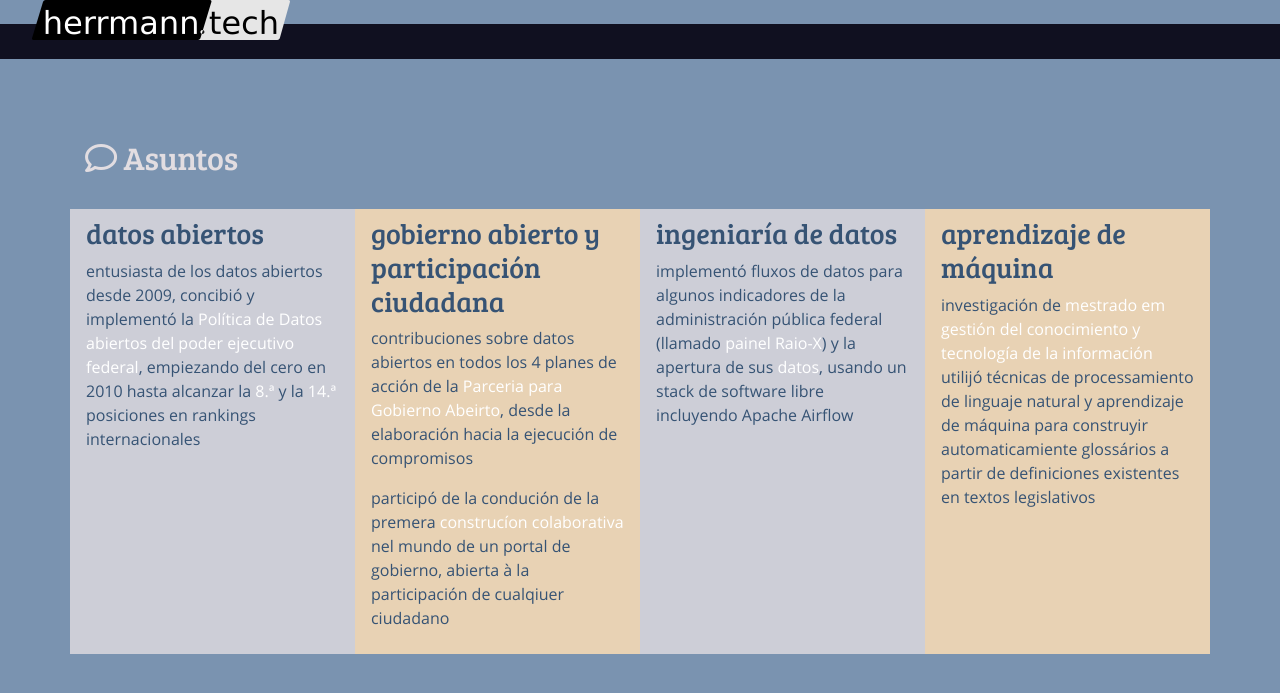
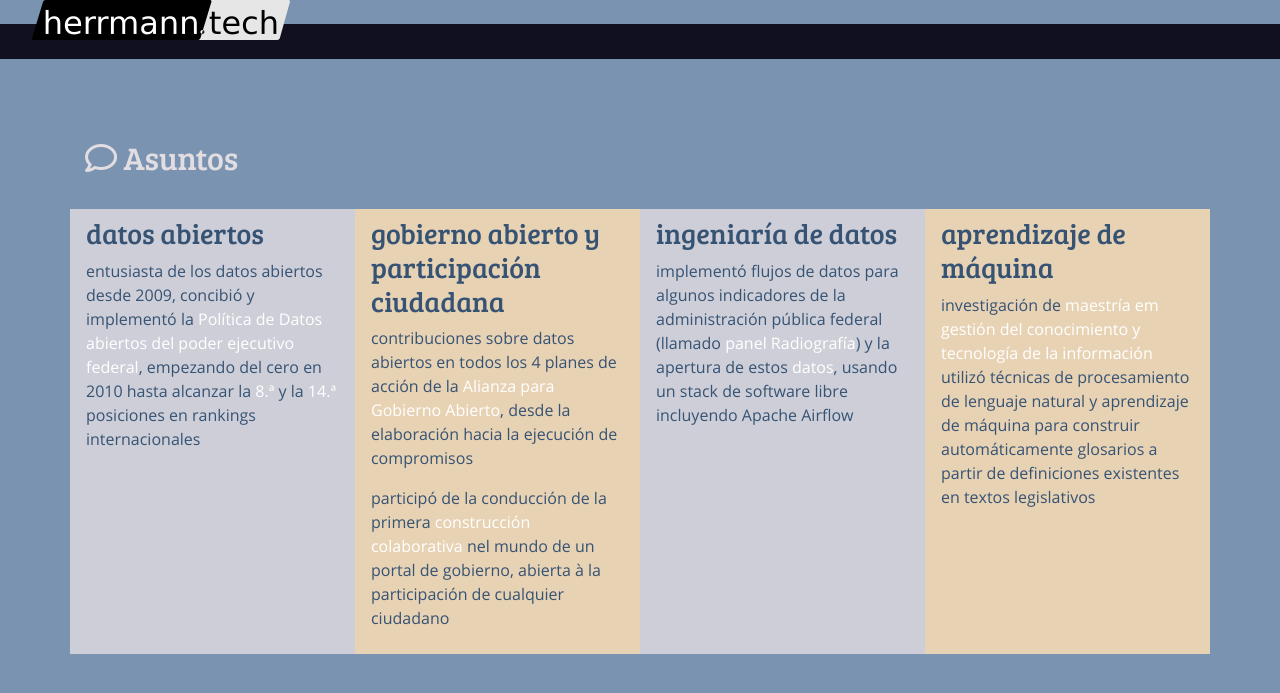
Before and after one commit to augusto-herrmann/augusto-herrmann.github.io, a Jekyll site: the page built from es/index.md, in a window 1280 px wide and 1400 px high, scrolled down 310 px, cut to the strip 0-734 px from the top of the window. Shown: the top 693 px of the strip. Built offline with Jekyll 4.4.1, drawn with Linux system fonts in a browser that asks for light colours; nearby versions of some CDN libraries; some of the changed text lies outside the part shown.

Commit message:
Fix spelling and improve translation

```diff
--- a/es/index.md
+++ b/es/index.md
@@ -16,34 +16,34 @@ themes:
 
     entusiasta de los datos abiertos desde 2009, concibió y implementó la [Política de Datos
     abiertos del poder ejecutivo federal](http://wiki.dados.gov.br/Politica-de-Dados-Abertos.ashx),
-    empiezando del cero en 2010 hasta alcanzar la [8.ª](https://index.okfn.org/place/br/) y la
+    empezando del cero en 2010 hasta alcanzar la [8.ª](https://index.okfn.org/place/br/) y la
     [14.ª](https://opendatabarometer.org/country-detail/?_year=2017&indicator=ODB&detail=BRA)
     posiciones en rankings internacionales
   - |
     ### gobierno abierto y participación ciudadana
 
     contribuciones sobre datos abiertos en todos los 4 planes de acción de la
-    [Parceria para Gobierno Abeirto](http://governoaberto.cgu.gov.br/a-ogp/o-que-e-a-iniciativa),
+    [Alianza para Gobierno Abierto](http://governoaberto.cgu.gov.br/a-ogp/o-que-e-a-iniciativa),
     desde la elaboración hacia la ejecución de compromisos
 
-    participó de la condución de la premera
-    [construcíon colaborativa](http://dados.gov.br/pagina/processo-de-participacao-social-da-inda)
+    participó de la conducción de la primera
+    [construcción colaborativa](http://dados.gov.br/pagina/processo-de-participacao-social-da-inda)
     nel mundo de un portal de gobierno, abierta à la participación de
-    cualqiuer ciudadano
+    cualquier ciudadano
   - |
     ### ingeniaría de datos
 
-    implementó fluxos de datos para algunos indicadores de la administración
-    pública federal (llamado [painel Raio-X](https://www.gov.br/raio-x))
-    y la apertura de sus
+    implementó flujos de datos para algunos indicadores de la administración
+    pública federal (llamado [panel Radiografía](https://www.gov.br/raio-x))
+    y la apertura de estos
     [datos](https://dados.gov.br/dataset/raio-x-da-administracao-publica-federal),
     usando un stack de software libre incluyendo Apache Airflow
   - |
     ### aprendizaje de máquina
 
-    investigación de [mestrado em gestión del conocimiento y tecnología de la información](https://bdtd.ucb.br:8443/jspui/handle/123456789/1356)
-    utilijó técnicas de processamiento de linguaje natural y aprendizaje de
-    máquina para construyir automaticamiente glossários a partir de definiciones
+    investigación de [maestría em gestión del conocimiento y tecnología de la información](https://bdtd.ucb.br:8443/jspui/handle/123456789/1356)
+    utilizó técnicas de procesamiento de lenguaje natural y aprendizaje de
+    máquina para construir automáticamente glosarios a partir de definiciones
     existentes en textos legislativos
 ---
 
@@ -56,12 +56,12 @@ themes:
 
 ## *﻿*{: .fas .fa-feather-alt} Publicaciones
 
-* [Extração automática de definições: um estudo de caso em textos legislativos](https://bdtd.ucb.br:8443/jspui/handle/123456789/1356) -- disertación de mestrado en la Universidad Católica de Brasília -- [apresentação de defesa](https://www.slideshare.net/AugustoHerrmannBatis/extrao-automtica-de-definies-um-estudo-de-caso-em-textos-legislativos)
+* [Extração automática de definições: um estudo de caso em textos legislativos](https://bdtd.ucb.br:8443/jspui/handle/123456789/1356) -- disertación de maestría en la Universidad Católica de Brasília -- [apresentação de defesa](https://www.slideshare.net/AugustoHerrmannBatis/extrao-automtica-de-definies-um-estudo-de-caso-em-textos-legislativos)
 * [Extracting definitions from brazilian legal texts](http://link.springer.com/chapter/10.1007/978-3-642-31137-6_48) (em inglês) -- Computational Science and Its Applications – ICCSA 2012 / Springer
-* [A Revolução dos Dados Abertos](https://pt-br.libreoffice.org/assets/Uploads/PT-BR-Documents/Magazine/LM-ED02.pdf) -- LibreOffice Magazine, Ano 1, Edição 2, Dezembro de 2012
-* [Infraestrutura nacional de dados abertos](http://banco.consad.org.br/handle/123456789/854) -- Conselho Nacional de Secretários de Estado de Administração (Consad)
-* [Implementando uma infraestrutura nacional de dados abertos: o caso brasileiro](http://siare.clad.org/fulltext/0075041.pdf) -- Centro Latinoamericano de Administración para el Desarollo (CLAD)
-* [Planejando Dados Abertos – Novos compromissos para implementar a Estratégia de Governança Digital](http://consad.org.br/wp-content/uploads/2016/06/Painel-32-03.pdf) -- Conselho Nacional de Secretários de Estado de Administração (Consad)
+* [A Revolução dos Dados Abertos](https://pt-br.libreoffice.org/assets/Uploads/PT-BR-Documents/Magazine/LM-ED02.pdf) -- LibreOffice Magazine, Ano 1, Edición 2, Diciembre de 2012
+* [Infraestrutura nacional de dados abertos](http://banco.consad.org.br/handle/123456789/854) -- Consejo Nacional de Secretarios de Estado de Administración (Consad)
+* [Implementando uma infraestrutura nacional de dados abertos: o caso brasileiro](http://siare.clad.org/fulltext/0075041.pdf) -- Centro Latinoamericano de Administración para el Desarrollo (CLAD)
+* [Planejando Dados Abertos – Novos compromissos para implementar a Estratégia de Governança Digital](http://consad.org.br/wp-content/uploads/2016/06/Painel-32-03.pdf) -- Consejo Nacional de Secretarios de Estado de Administración (Consad)
 
 </div>
 </section>
```
Also changed, not shown: other parts of es/index.md (+2 -2 lines).
